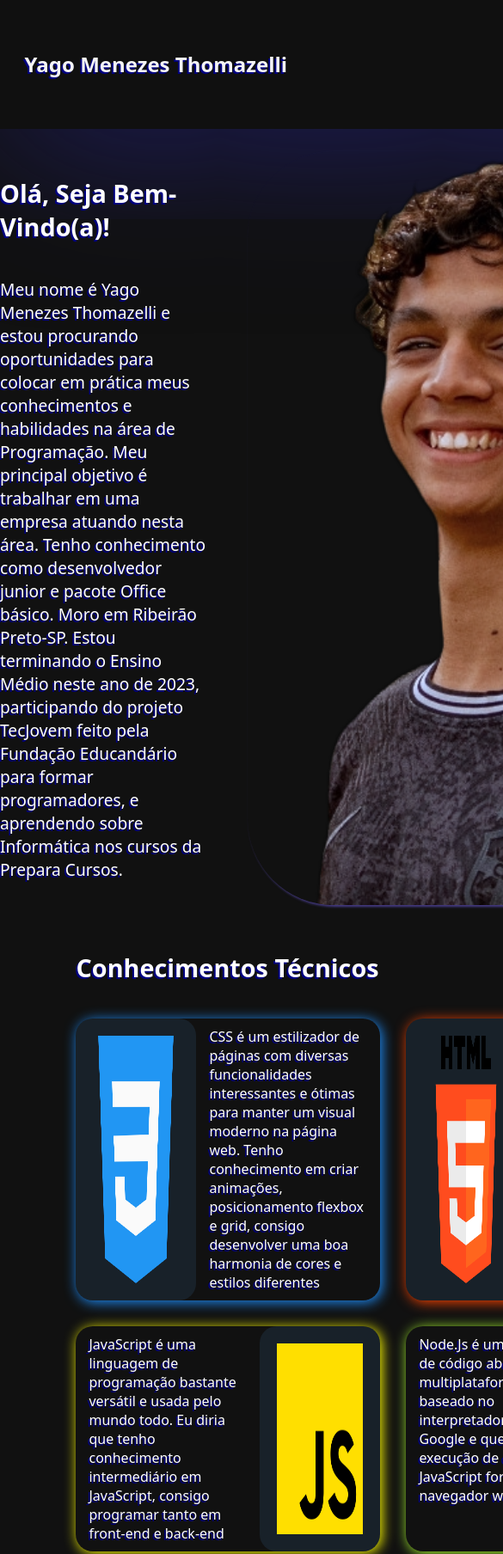
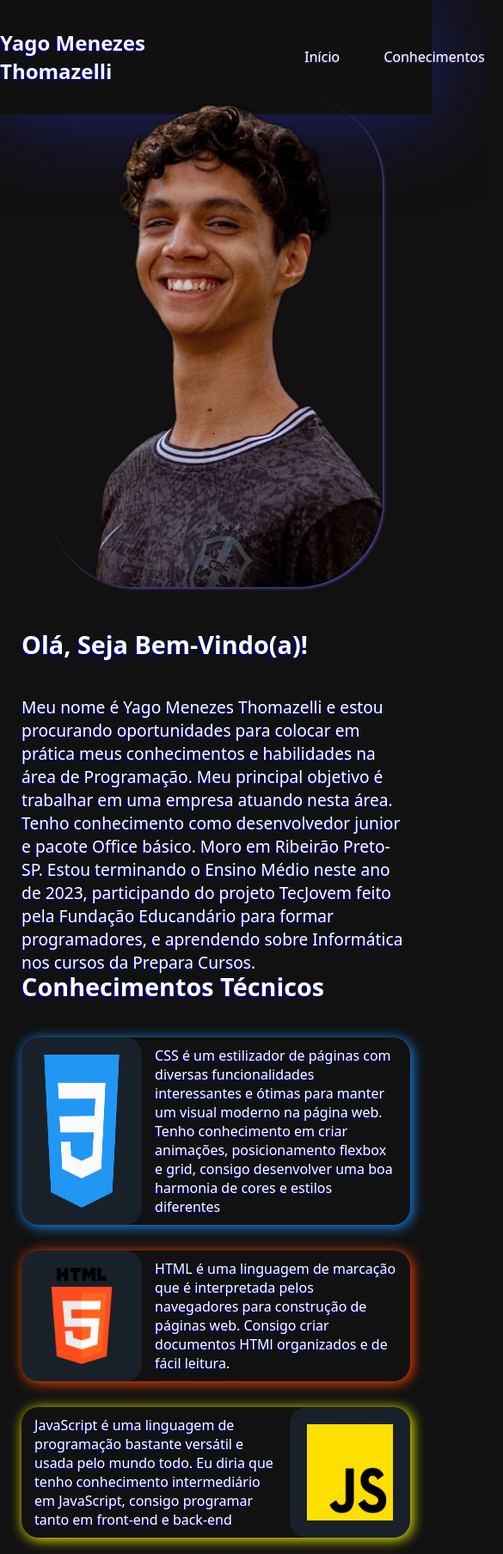
Before and after one commit to yagothomazelli/Portfolio-De-Yago-MT, a plain HTML site: page index.html in a window 390 px wide. Shown: the top 1808 px of the page at 86% size, 585 px wide, since content can reach past the window. Drawn offline with Linux system fonts and the light colour scheme.

Commit message:
Responsividade 1024/768

```diff
--- a/styles/body.css
+++ b/styles/body.css
@@ -11,6 +11,7 @@ body {
     font-family: system-ui, -apple-system, BlinkMacSystemFont, 'Segoe UI', Roboto, Oxygen, Ubuntu, Cantarell, 'Open Sans', 'Helvetica Neue', sans-serif;
     color: white;
     text-shadow: -2px 2px navy;
+    width: 100%;
 }
 
 a {
@@ -36,27 +37,27 @@ a:hover {
 
 @keyframes animacao-cabecalho {
     0% {
-        box-shadow: 1px 1px 200px navy;
+        box-shadow: 1px 1px 100px navy;
     }
 
     20% {
-        box-shadow: 1px 1px 200px midnightblue;
+        box-shadow: 1px 1px 100px midnightblue;
     }
 
     40% {
-        box-shadow: 1px 1px 200px darkslateblue;
+        box-shadow: 1px 1px 100px darkslateblue;
     }
 
     60% {
-        box-shadow: 1px 1px 200px midnightblue;
+        box-shadow: 1px 1px 100px midnightblue;
     }
 
     80% {
-        box-shadow: 1px 1px 200px darkslateblue;
+        box-shadow: 1px 1px 100px darkslateblue;
     }
 
     100% {
-        box-shadow: 1px 1px 200px navy;
+        box-shadow: 1px 1px 100px navy;
     }
 }
 
@@ -68,11 +69,29 @@ a:hover {
 }
 
 @keyframes fundoClaro {
-    from{
+    from {
         background-color: rgba(255, 255, 255, 0.01);
     }
-    to{
+
+    to {
         background-color: rgba(255, 255, 255, 0.1);
     }
 
 }
+
+
+@media screen and (max-width: 1024px) {
+
+    .cabecalho {
+        gap: 0;
+    }
+
+    .nav-botoes {
+        width: 30%;
+    }
+
+    .conhecimentos-icone {
+        width: 95%;
+    }
+
+}
--- a/styles/cabecalho-rodape.css
+++ b/styles/cabecalho-rodape.css
@@ -1,14 +1,13 @@
-
 .nav-botoes {
     display: flex;
-    gap: 20%;
-    width: 19%;
+    width: 20%;
+    justify-content: space-around;
 }
 
 .cabecalho {
     display: flex;
     gap: 40%;
-    justify-content: center;
+    justify-content: space-around;
     box-shadow: 1px 1px 30px navy;
     background-color: #11111181;
     display: flex;
@@ -16,40 +15,46 @@
     animation: animacao-cabecalho 10s infinite;
 }
 
+
+.nome {
+    color: whitesmoke;
+    width: 100%;
+}
+
 .rodape {
     display: flex;
     flex-direction: column;
-    align-items:center;
+    align-items: center;
     animation: animacao-cabecalho 10s infinite;
     height: 120%;
 }
 
-.desenvolvido{
+.desenvolvido {
     display: flex;
     justify-content: center;
     align-items: center;
-    margin: 20px 0 ;
+    margin: 20px 0;
 }
 
-.contato-img{
+.contato-img {
     width: 10%;
     align-items: center;
 }
 
-.contatos-menu{
+.contatos-menu {
     display: grid;
     grid-template-columns: 33% 34% 33%;
     width: 70%;
     gap: 10px;
 }
 
-.contato{
+.contato {
     background-color: rgba(112, 128, 144, 0.05);
     box-shadow: 2px 2px 10px rgba(112, 128, 144, 0.05);
     border-radius: 10px;
 }
 
-.contato:hover{
+.contato:hover {
     animation: fundoClaro 1s;
     background-color: rgba(255, 255, 255, 0.1);
 
@@ -58,3 +63,32 @@
 #scrollButton {
     background-color: none;
 }
+
+@media screen and (max-width: 1024px) {
+    .contatos-menu{
+        width: 90%;
+    }
+
+    .cabecalho{
+        gap: 30%;
+    }
+
+    .nav-botoes{
+        gap: 20%
+    }
+}
+
+@media screen and (max-width: 768px) {
+    .contato-img{
+        width: 20%;
+    }
+
+    .cabecalho{
+        gap: 10%;
+    }
+
+    .nav-botoes{
+        gap: 30%;
+        width: 30%;
+    }
+}
--- a/styles/conhecimentos.css
+++ b/styles/conhecimentos.css
@@ -1,14 +1,15 @@
 .icone {
     width: 100px;
+    height: auto;
     border-radius: 20px;
     padding: 20px;
-    /* box-shadow: 2px 2px 50px darkslateblue; */
     background-color: rgba(70, 131, 180, 0.150);
 }
 
 .icones-container {
     display: flex;
     border-radius: 20px;
+    width: 100%;
 }
 
 #html {
@@ -33,7 +34,7 @@
     flex-direction: row-reverse;
 }
 
-#reactjs{
+#reactjs {
     box-shadow: 2px 2px 15px #6ec5ff;
 }
 
@@ -60,3 +61,28 @@
     flex-direction: column;
     gap: 40px;
 }
+
+@media screen and (max-width: 1024px) {
+    .conhecimentos-icone {
+        width: 90%;
+    }
+
+    #css {
+        font-size: 0.83rem;
+    }
+
+    #vscode {
+        font-size: 0.85rem;
+    }
+}
+
+@media screen and (max-width: 768px) {
+
+    .icones {
+        grid-template-columns: none;
+    }
+
+    .conhecimentos {
+        margin-bottom: 20%;
+    }
+}
--- a/styles/conteudo-apresentacao.css
+++ b/styles/conteudo-apresentacao.css
@@ -16,9 +16,6 @@
     font-size: 1.2rem;
 }
 
-.nome {
-    color: whitesmoke;
-}
 
 .foto-yago {
     box-shadow: 2px 2px 3px darkslateblue;
@@ -32,3 +29,25 @@
     width: 50%;
     gap: 40px;
 }
+
+@media screen and (max-width: 768px) {
+    .conteudo-apresentacao{
+        flex-direction: column-reverse;
+    }
+
+    .foto-yago{
+        height: 60%;
+    }
+
+    .conteudo-texto{
+        width: 90%;
+    }
+
+    #css{
+        font-size: 1rem;
+    }
+
+    #vscode{
+        font-size: 1rem;
+    }
+}
```
